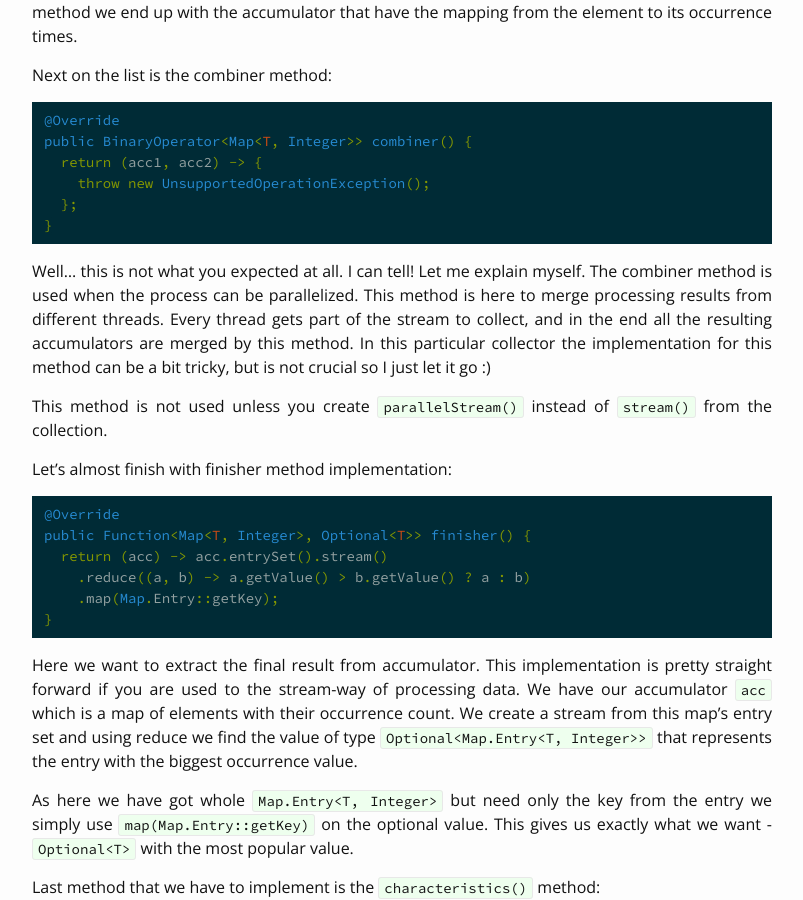
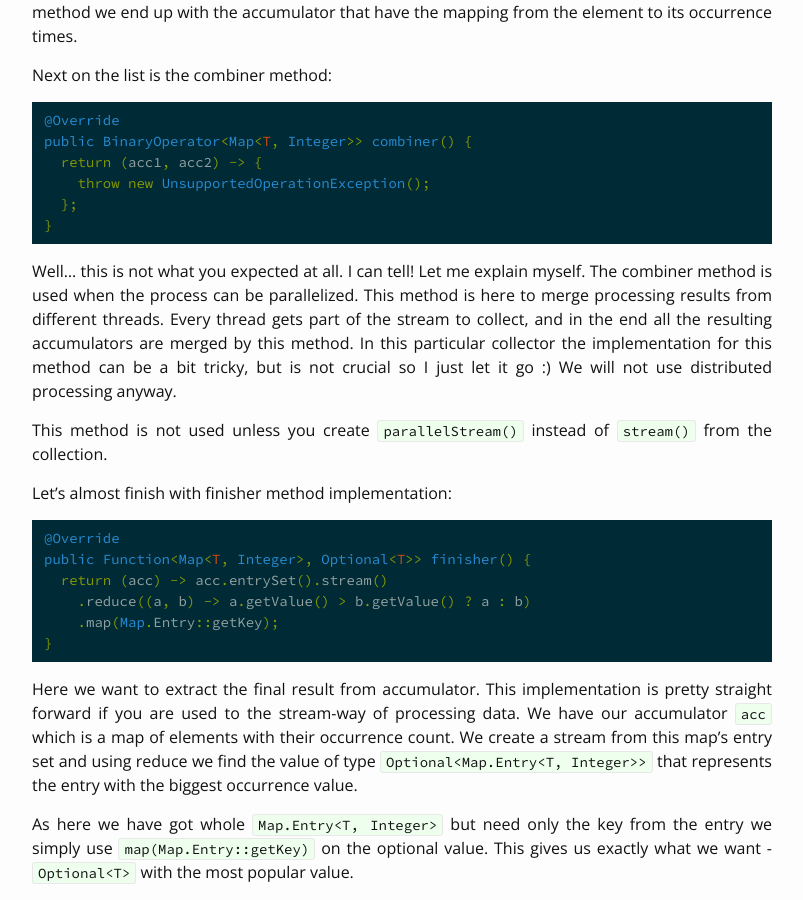
Before and after one commit to marad/marad.github.io, a Jekyll site: the page built from _posts/2015-07-31-custom-java-8-collectors.md, in a window 1280 px wide and 900 px high, scrolled down 2815 px. Shown: the whole window, without its empty margins (238-1041 px from the left). Built offline with Jekyll 4.4.1, drawn with Linux system fonts in a browser that asks for light colours; comment, search, counter and statistics services are not loaded.

Commit message:
Updated collectors article

```diff
--- a/_posts/2015-07-31-custom-java-8-collectors.md
+++ b/_posts/2015-07-31-custom-java-8-collectors.md
@@ -145,7 +145,8 @@ Well... this is not what you expected at all. I can tell! Let me explain myself.
 is used when the process can be parallelized. This method is here to merge processing results from
 different threads. Every thread gets part of the stream to collect, and in the end all the
 resulting accumulators are merged by this method. In this particular collector the implementation
-for this method can be a bit tricky, but is not crucial so I just let it go :)
+for this method can be a bit tricky, but is not crucial so I just let it go :) We will not use
+distributed processing anyway.
 
 This method is not used unless you create `parallelStream()` instead of `stream()` from the
 collection.
```
